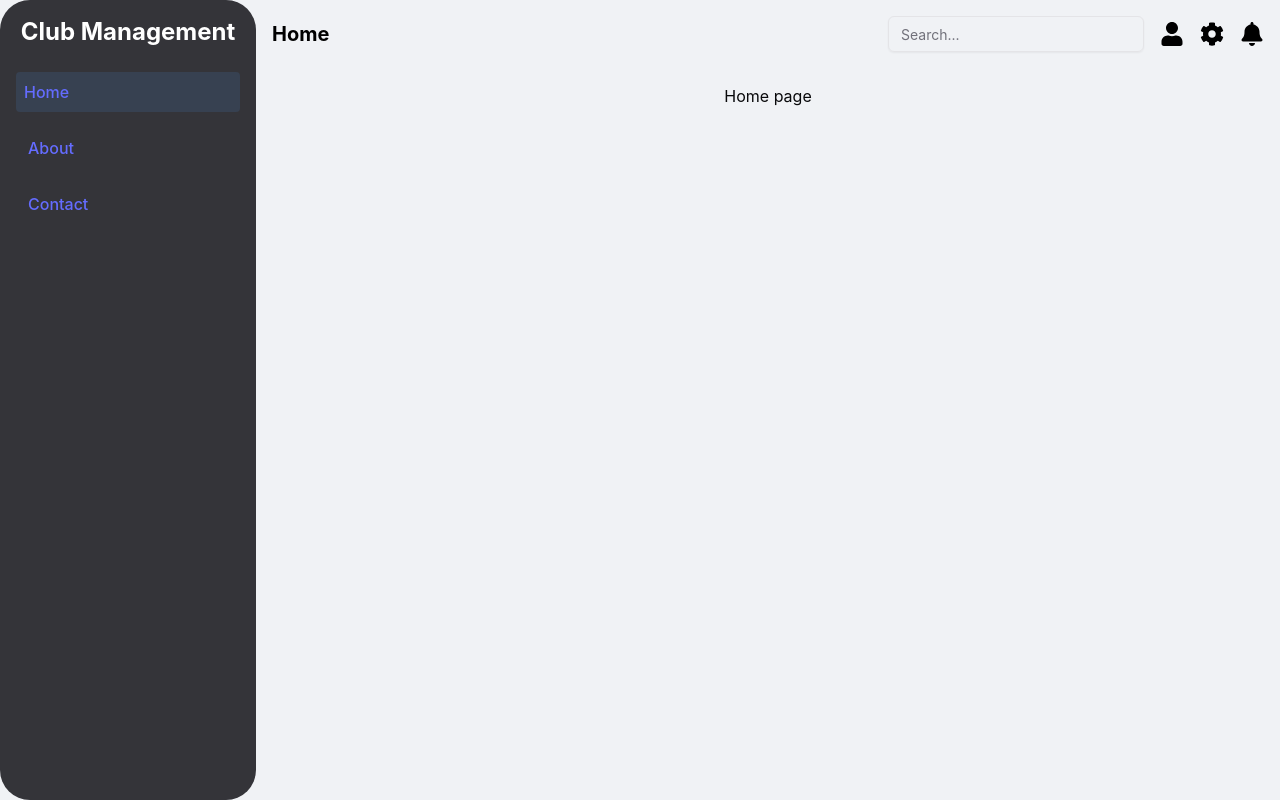
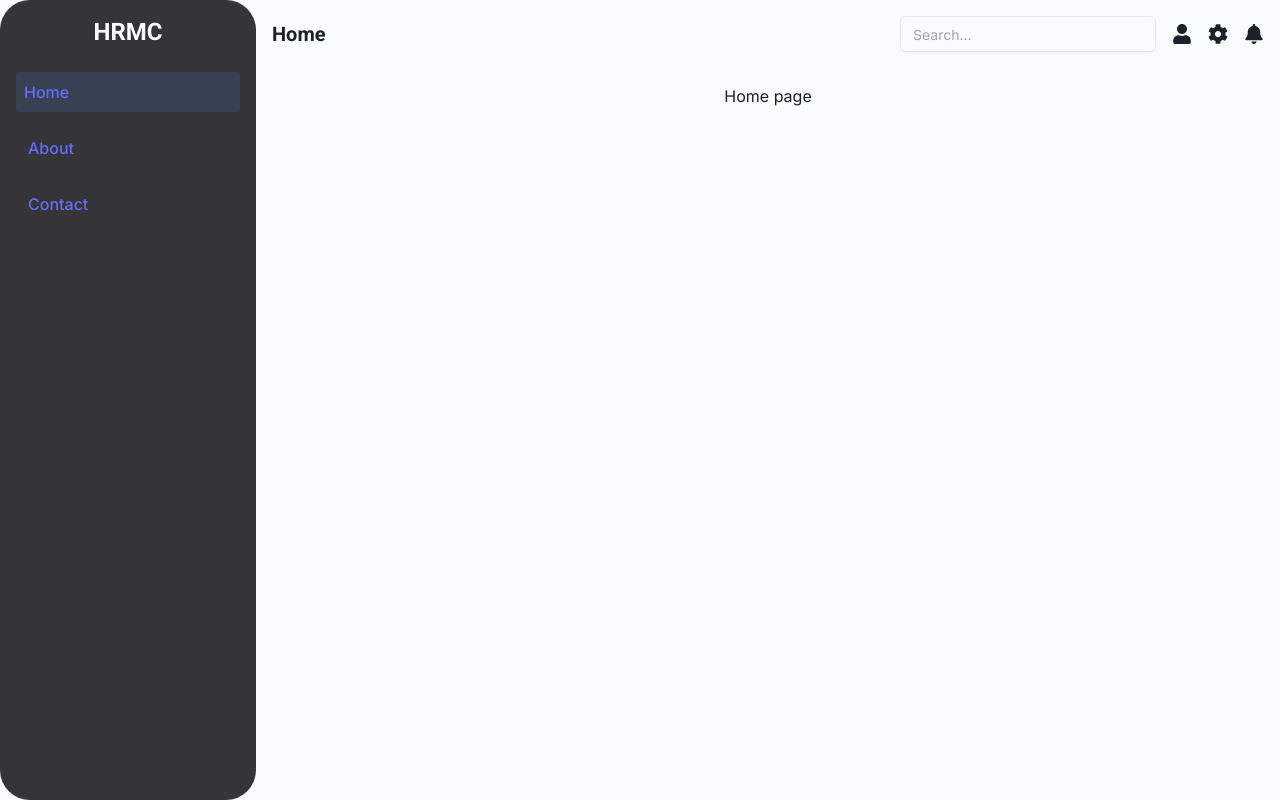
Before and after one commit to swathysukumaran/HRMC, a React (Vite) app in the folder front-end/: page / in a window 1280 px wide. Built offline with nearby package versions, Linux system fonts and the light colour scheme.

Commit message:
Update Typography

```diff
--- a/front-end/src/App.css
+++ b/front-end/src/App.css
@@ -1,3 +1,4 @@
+
 #root {
   width:100%;
   text-align: center;
--- a/front-end/src/app-components/shared/Layout.tsx
+++ b/front-end/src/app-components/shared/Layout.tsx
@@ -8,11 +8,13 @@ interface LayoutProps {
 
 const Layout = ({ children }: LayoutProps) => {
   return (
-    <div className="flex h-screen w-full bg-[#F0F2F5]">
+    <div className="flex h-screen w-full bg-[#FAFBFC]">
       <Sidebar />
       <div className="flex flex-col flex-grow">
         <TopBar />
-        <main className="flex-grow p-4 bg-[#F0F2F5]">{children}</main>
+        <main className="flex-grow p-4 bg-[#FAFBFC] text-primary">
+          {children}
+        </main>
       </div>
     </div>
   );
--- a/front-end/src/app-components/shared/Sidebar.tsx
+++ b/front-end/src/app-components/shared/Sidebar.tsx
@@ -11,7 +11,7 @@ const Sidebar = () => {
   return (
     <nav className="w-64 h-screen bg-[#343439] text-white flex-shrink-0 rounded-[30px]">
       <div className="p-4">
-        <h2 className="text-2xl font-bold mb-6">Club Management</h2>
+        <h4 className="text-2xl font-heading font-bold mb-6">HRMC</h4>
         <NavigationMenu>
           <NavigationMenuList className="flex flex-col">
             <NavigationMenuItem className="mb-4 w-full">
--- a/front-end/src/app-components/shared/TopBar.tsx
+++ b/front-end/src/app-components/shared/TopBar.tsx
@@ -21,18 +21,18 @@ const TopBar = () => {
   };
 
   return (
-    <header className="bg-[#F0F2F5] text-black p-4 w-full flex items-center justify-between">
-      <h1 className="text-xl font-bold">{getCurrentNavItem()}</h1>
+    <header className="bg-[#FAFBFC] text-primary p-4 w-full flex items-center justify-between">
+      <h4 className="font-heading font-bold">{getCurrentNavItem()}</h4>
       <div className="flex items-center space-x-4 ml-auto">
         <Input type="text" placeholder="Search..." className="w-64" />
-        <a href="/profile" className="text-black">
-          <FaUser className="w-6 h-6" />
+        <a href="/profile" className="text-primary">
+          <FaUser className="w-5 h-5" />
         </a>
-        <a href="/settings" className="text-black">
-          <FaCog className="w-6 h-6" />
+        <a href="/settings" className="text-primary">
+          <FaCog className="w-5 h-5" />
         </a>
-        <a href="/notifications" className="text-black">
-          <FaBell className="w-6 h-6" />
+        <a href="/notifications" className="text-primary">
+          <FaBell className="w-5 h-5" />
         </a>
       </div>
     </header>
--- a/front-end/src/index.css
+++ b/front-end/src/index.css
@@ -1,9 +1,53 @@
+@import url('https://fonts.googleapis.com/css2?family=Inter:wght@400;500;600;700&family=Roboto:wght@400;500;700&display=swap');
+
 @tailwind base;
 @tailwind components;
 @tailwind utilities;
 
-/* ... */
+body {
+  @apply bg-background text-primary font-sans;
+}
 
+:root {
+  font-family: Inter, system-ui, Avenir, Helvetica, Arial, sans-serif;
+  line-height: 1.5;
+  font-weight: 400;
+}
+
+/* Custom styles for headings */
+h1,
+h2,
+h3,
+h4,
+h5,
+h6 {
+  font-family: 'Roboto', sans-serif;
+  font-weight: 500;
+}
+
+h1 {
+  @apply text-4xl;
+}
+
+h2 {
+  @apply text-3xl;
+}
+
+h3 {
+  @apply text-2xl;
+}
+
+h4 {
+  @apply text-xl;
+}
+
+h5 {
+  @apply text-lg;
+}
+
+h6 {
+  @apply text-base;
+}
 :root {
   font-family: Inter, system-ui, Avenir, Helvetica, Arial, sans-serif;
   line-height: 1.5;
@@ -72,68 +116,3 @@ button:focus-visible {
     background-color: #f9f9f9;
   }
 }
-
-@layer base {
-  :root {
-    --background: 0 0% 100%;
-    --foreground: 240 10% 3.9%;
-    --card: 0 0% 100%;
-    --card-foreground: 240 10% 3.9%;
-    --popover: 0 0% 100%;
-    --popover-foreground: 240 10% 3.9%;
-    --primary: 240 5.9% 10%;
-    --primary-foreground: 0 0% 98%;
-    --secondary: 240 4.8% 95.9%;
-    --secondary-foreground: 240 5.9% 10%;
-    --muted: 240 4.8% 95.9%;
-    --muted-foreground: 240 3.8% 46.1%;
-    --accent: 240 4.8% 95.9%;
-    --accent-foreground: 240 5.9% 10%;
-    --destructive: 0 84.2% 60.2%;
-    --destructive-foreground: 0 0% 98%;
-    --border: 240 5.9% 90%;
-    --input: 240 5.9% 90%;
-    --ring: 240 10% 3.9%;
-    --chart-1: 12 76% 61%;
-    --chart-2: 173 58% 39%;
-    --chart-3: 197 37% 24%;
-    --chart-4: 43 74% 66%;
-    --chart-5: 27 87% 67%;
-    --radius: 0.5rem;
-  }
-  .dark {
-    --background: 240 10% 3.9%;
-    --foreground: 0 0% 98%;
-    --card: 240 10% 3.9%;
-    --card-foreground: 0 0% 98%;
-    --popover: 240 10% 3.9%;
-    --popover-foreground: 0 0% 98%;
-    --primary: 0 0% 98%;
-    --primary-foreground: 240 5.9% 10%;
-    --secondary: 240 3.7% 15.9%;
-    --secondary-foreground: 0 0% 98%;
-    --muted: 240 3.7% 15.9%;
-    --muted-foreground: 240 5% 64.9%;
-    --accent: 240 3.7% 15.9%;
-    --accent-foreground: 0 0% 98%;
-    --destructive: 0 62.8% 30.6%;
-    --destructive-foreground: 0 0% 98%;
-    --border: 240 3.7% 15.9%;
-    --input: 240 3.7% 15.9%;
-    --ring: 240 4.9% 83.9%;
-    --chart-1: 220 70% 50%;
-    --chart-2: 160 60% 45%;
-    --chart-3: 30 80% 55%;
-    --chart-4: 280 65% 60%;
-    --chart-5: 340 75% 55%;
-  }
-}
-
-@layer base {
-  * {
-    @apply border-border;
-  }
-  body {
-    @apply bg-background text-foreground;
-  }
-}
--- a/front-end/tailwind.config.js
+++ b/front-end/tailwind.config.js
@@ -1,57 +1,20 @@
-/** @type {import('tailwindcss').Config} */
-export default {
-    darkMode: ["class"],
-    content: ["./index.html", "./src/**/*.{ts,tsx,js,jsx}"],
+module.exports = {
+	content: [
+		"./src/**/*.{js,jsx,ts,tsx}",
+	],
 	theme: {
 		extend: {
-  		borderRadius: {
-  			lg: 'var(--radius)',
-  			md: 'calc(var(--radius) - 2px)',
-  			sm: 'calc(var(--radius) - 4px)'
+			fontFamily: {
+				sans: ['Inter', 'sans-serif'],
+				heading: ['Roboto', 'sans-serif'],
 			},
 			colors: {
-  			background: 'hsl(var(--background))',
-  			foreground: 'hsl(var(--foreground))',
-  			card: {
-  				DEFAULT: 'hsl(var(--card))',
-  				foreground: 'hsl(var(--card-foreground))'
+				primary: '#1a202c',
+				secondary: '#2d3748',
+				accent: '#4a5568',
+				background: '#FAFBFC',
 			},
-  			popover: {
-  				DEFAULT: 'hsl(var(--popover))',
-  				foreground: 'hsl(var(--popover-foreground))'
 		},
-  			primary: {
-  				DEFAULT: 'hsl(var(--primary))',
-  				foreground: 'hsl(var(--primary-foreground))'
 	},
-  			secondary: {
-  				DEFAULT: 'hsl(var(--secondary))',
-  				foreground: 'hsl(var(--secondary-foreground))'
-  			},
-  			muted: {
-  				DEFAULT: 'hsl(var(--muted))',
-  				foreground: 'hsl(var(--muted-foreground))'
-  			},
-  			accent: {
-  				DEFAULT: 'hsl(var(--accent))',
-  				foreground: 'hsl(var(--accent-foreground))'
-  			},
-  			destructive: {
-  				DEFAULT: 'hsl(var(--destructive))',
-  				foreground: 'hsl(var(--destructive-foreground))'
-  			},
-  			border: 'hsl(var(--border))',
-  			input: 'hsl(var(--input))',
-  			ring: 'hsl(var(--ring))',
-  			chart: {
-  				'1': 'hsl(var(--chart-1))',
-  				'2': 'hsl(var(--chart-2))',
-  				'3': 'hsl(var(--chart-3))',
-  				'4': 'hsl(var(--chart-4))',
-  				'5': 'hsl(var(--chart-5))'
+	plugins: [],
 }
-  		}
-  	}
-  },
-  plugins: [require("tailwindcss-animate")],
-}
```
Lines whose indentation alone changed are shown as unchanged.
